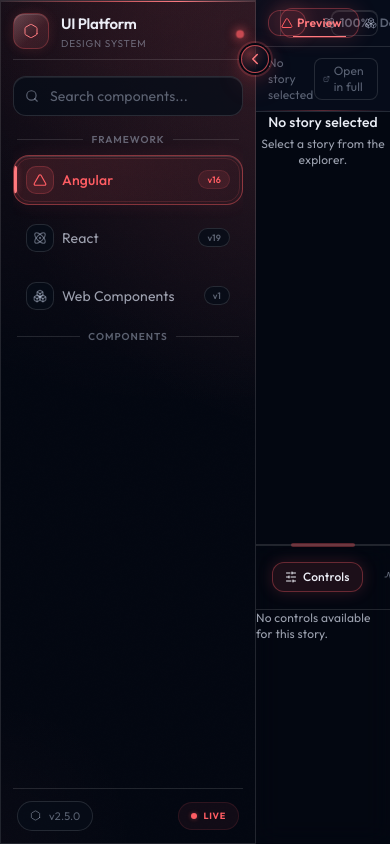
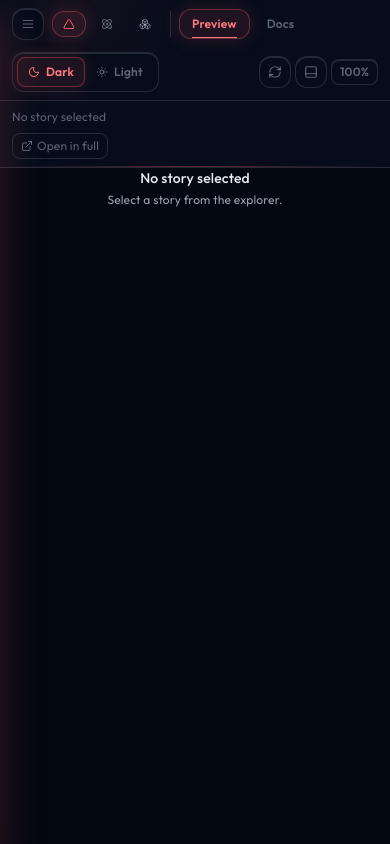
Before and after one commit to karan-technous/web-componenets-custome-lib, a React (Vite) app in the folder ui-platform/apps/bridge-app/: page / in a window 390 px wide. Built offline with nearby package versions, Linux system fonts and the light colour scheme.

Commit message:
changes in doc ui and mobile responsive

```diff
--- a/ui-platform/apps/bridge-app/src/App.tsx
+++ b/ui-platform/apps/bridge-app/src/App.tsx
@@ -40,10 +40,32 @@
   const [currentUrl, setCurrentUrl] = useState("");
   const [actionLogs, setActionLogs] = useState<ActionLogEntry[]>([]);
   const [isSidebarCollapsed, setIsSidebarCollapsed] = useState(false);
+  const [isMobile, setIsMobile] = useState(false);
+  const [isMobileSidebarOpen, setIsMobileSidebarOpen] = useState(false);
 
   useEffect(() => {
     applyTheme(framework, appearance);
   }, [framework, appearance]);
+
+  useEffect(() => {
+    const mediaQuery = window.matchMedia("(max-width: 1023px)");
+    const updateLayout = () => {
+      const mobile = mediaQuery.matches;
+      setIsMobile(mobile);
+      if (!mobile) {
+        setIsMobileSidebarOpen(false);
+      }
+      if (mobile) {
+        setIsSidebarCollapsed(false);
+        setShowPanel(false);
+        setPanelHeight(260);
+      }
+    };
+
+    updateLayout();
+    mediaQuery.addEventListener("change", updateLayout);
+    return () => mediaQuery.removeEventListener("change", updateLayout);
+  }, []);
 
   useEffect(() => {
     const handler = (event: KeyboardEvent) => {
@@ -84,12 +106,18 @@
       return getInitialSelectedStory(value);
     });
     addAction("onFrameworkChange", value);
+    if (isMobile) {
+      setIsMobileSidebarOpen(false);
+    }
   };
 
   const handleStorySelect = (storyId: string, storyName: string) => {
     const next = resolveStorySelection(storyId, storyName);
     setSelection(next);
     addAction("onClick", `${storyId}/${storyName}`);
+    if (isMobile) {
+      setIsMobileSidebarOpen(false);
+    }
   };
 
   const handlePropChange = (key: string, value: string | boolean) => {
@@ -156,11 +184,43 @@
   return (
     <main className="h-screen overflow-hidden">
       <div
-        className="grid h-full transition-[grid-template-columns] duration-300 ease-out"
+        className="relative grid h-full transition-[grid-template-columns] duration-300 ease-out"
         style={{
-          gridTemplateColumns: isSidebarCollapsed ? "88px 1fr" : "256px 1fr",
+          gridTemplateColumns: isMobile
+            ? "1fr"
+            : isSidebarCollapsed
+              ? "88px 1fr"
+              : "256px 1fr",
         }}
       >
+        {isMobile ? (
+          <>
+            <div
+              className={`absolute inset-0 z-30 bg-[rgb(6, 12, 26)] backdrop-blur-[4px] transition-opacity duration-300 ${
+                isMobileSidebarOpen
+                  ? "pointer-events-auto opacity-100"
+                  : "pointer-events-none opacity-0"
+              }`}
+              onClick={() => setIsMobileSidebarOpen(false)}
+            />
+            <div
+              className={`absolute left-0 top-0 z-40 h-full w-[320px] max-w-full transition-transform duration-300 ease-out bg-[var(--bride-bg)] ${
+                isMobileSidebarOpen ? "translate-x-0" : "-translate-x-full"
+              }`}
+            >
+              <Sidebar
+                stories={filteredStories}
+                framework={framework}
+                selectedStoryId={selection?.storyId ?? ""}
+                selectedStory={selection?.storyName ?? ""}
+                isCollapsed={false}
+                onToggleCollapse={() => setIsMobileSidebarOpen(false)}
+                onFrameworkChange={handleFrameworkChange}
+                onSelectStory={handleStorySelect}
+              />
+            </div>
+          </>
+        ) : (
           <Sidebar
             stories={filteredStories}
             framework={framework}
@@ -173,6 +233,7 @@
             onFrameworkChange={handleFrameworkChange}
             onSelectStory={handleStorySelect}
           />
+        )}
 
         <div className="relative z-10 flex min-h-0 flex-col overflow-hidden bg-[color:var(--bride-bg)]">
           <Toolbar
@@ -192,6 +253,9 @@
             onOpenNewTab={handleOpenNewTab}
             showPanel={showPanel}
             onTogglePanel={() => setShowPanel((prev) => !prev)}
+            showSidebarToggle={isMobile}
+            isSidebarOpen={isMobileSidebarOpen}
+            onToggleSidebar={() => setIsMobileSidebarOpen((open) => !open)}
           />
 
           <div className="relative min-h-0 flex-1 overflow-hidden">
--- a/ui-platform/apps/bridge-app/src/components/BottomPanel.tsx
+++ b/ui-platform/apps/bridge-app/src/components/BottomPanel.tsx
@@ -91,8 +91,8 @@
             onValueChange={(value) => onTabChange(value as BottomTab)}
             className="h-full bg-[var(--bride-glass-surface)] shadow-[inset_0_1px_0_var(--bride-border-subtle)] backdrop-blur-[12px]"
           >
-            <div className="flex items-center justify-between border-b border-[color:var(--bride-border-subtle)] px-4 py-3">
-              <Tabs.List className="flex items-center gap-2">
+            <div className="flex flex-col gap-3 border-b border-[color:var(--bride-border-subtle)] px-4 py-3 sm:flex-row sm:items-center sm:justify-between">
+              <Tabs.List className="flex flex-wrap items-center gap-2">
                 {tabs.map((tab) => {
                   const Icon = tab.icon;
                   return (
@@ -107,7 +107,7 @@
                   );
                 })}
               </Tabs.List>
-              <div className="rounded-full border border-[color:var(--docs-accent-border)] bg-[color:var(--docs-accent-surface)] px-3 py-1 text-[10px] font-semibold uppercase tracking-[0.08em] text-[color:var(--docs-accent-strong)]">
+              <div className="w-fit rounded-full border border-[color:var(--docs-accent-border)] bg-[color:var(--docs-accent-surface)] px-3 py-1 text-[10px] font-semibold uppercase tracking-[0.08em] text-[color:var(--docs-accent-strong)]">
                 Props
                 <span className="ml-2 text-[color:var(--bride-text-muted)]">
                   {propsCount} props
--- a/ui-platform/apps/bridge-app/src/components/PreviewCanvas.tsx
+++ b/ui-platform/apps/bridge-app/src/components/PreviewCanvas.tsx
@@ -206,7 +206,7 @@
               animate={{ opacity: 1 }}
               exit={{ opacity: 0 }}
               transition={{ duration: 0.15 }}
-              className="absolute inset-6 z-20 flex items-center justify-center rounded-xl border border-[color:var(--bride-border-subtle)] bg-[var(--bride-glass-dark)] shadow-[inset_0_1px_0_var(--bride-border-subtle)] backdrop-blur-[18px]"
+              className="absolute inset-3 z-20 flex items-center justify-center rounded-xl border border-[color:var(--bride-border-subtle)] bg-[var(--bride-glass-dark)] shadow-[inset_0_1px_0_var(--bride-border-subtle)] backdrop-blur-[18px] sm:inset-6"
             >
               <span className="text-xs text-[color:var(--bride-text-soft)]">
                 Loading preview...
@@ -215,7 +215,7 @@
           )}
         </AnimatePresence>
 
-        <div className="relative z-10 flex h-full w-full items-center justify-center overflow-hidden bg-[var(--bride-glass-dark)] shadow-[inset_0_1px_0_var(--bride-border-subtle)] p-7">
+        <div className="relative z-10 flex h-full w-full items-center justify-center overflow-hidden bg-[var(--bride-glass-dark)] p-3 shadow-[inset_0_1px_0_var(--bride-border-subtle)] sm:p-5 lg:p-7">
           <div className="pointer-events-none absolute inset-0 bg-[linear-gradient(var(--bride-border-subtle)_1px,transparent_1px),linear-gradient(90deg,var(--bride-border-subtle)_1px,transparent_1px)] bg-[size:24px_24px] opacity-15" />
           <div
             className="relative h-full w-full overflow-hidden"
--- a/ui-platform/apps/bridge-app/src/components/Sidebar.tsx
+++ b/ui-platform/apps/bridge-app/src/components/Sidebar.tsx
@@ -114,7 +114,7 @@
         type="button"
         onClick={onToggleCollapse}
         aria-label={isCollapsed ? "Expand sidebar" : "Collapse sidebar"}
-        className="absolute right-0 top-11 z-30 flex h-7 w-7 translate-x-1/2 items-center justify-center rounded-full border text-[color:var(--bride-primary-light)] transition hover:scale-[1.03]"
+        className="absolute right-0 top-11 z-30 hidden h-7 w-7 translate-x-1/2 items-center justify-center rounded-full border text-[color:var(--bride-primary-light)] transition hover:scale-[1.03] lg:flex"
         style={{
           borderColor: "rgba(var(--bride-primary-rgb), 0.7)",
           background:
@@ -533,7 +533,7 @@
               size={11}
               className="text-[color:var(--bride-text-muted)]"
             />
-            {!isCollapsed ? <span>v2.5.0</span> : null}
+            {!isCollapsed ? <span>v1.0.1</span> : null}
           </div>
           {!isCollapsed ? (
             <div className="flex items-center gap-1.5 rounded-full border border-[rgba(var(--bride-primary-rgb),0.12)] bg-[rgba(var(--bride-primary-rgb),0.06)] px-3 py-1.5">
--- a/ui-platform/apps/bridge-app/src/components/Toolbar.tsx
+++ b/ui-platform/apps/bridge-app/src/components/Toolbar.tsx
@@ -4,6 +4,7 @@
   Atom,
   Boxes,
   ExternalLink,
+  Menu,
   Moon,
   PanelBottom,
   RefreshCw,
@@ -35,6 +36,9 @@
   onOpenNewTab: () => void;
   showPanel: boolean;
   onTogglePanel: () => void;
+  showSidebarToggle: boolean;
+  isSidebarOpen: boolean;
+  onToggleSidebar: () => void;
 }
 
 function ToolButton({
@@ -88,27 +92,43 @@
   onOpenNewTab,
   showPanel,
   onTogglePanel,
+  showSidebarToggle,
+  isSidebarOpen,
+  onToggleSidebar,
 }: ToolbarProps) {
   return (
     <header className="relative overflow-hidden border-b border-[color:var(--bride-border-subtle)] bg-[var(--bride-bg-elevated)]">
       <div className="pointer-events-none absolute inset-0 bg-[radial-gradient(circle_at_20%_0%,var(--docs-accent-glow),transparent_35%)] opacity-30" />
       <div className="pointer-events-none absolute inset-x-0 bottom-0 h-px bg-[linear-gradient(90deg,transparent,var(--docs-accent-border),transparent)]" />
       <div className="relative z-10">
-        <div className="flex items-center justify-between px-3 py-2">
-          <div className="flex min-w-0 items-center gap-3">
+        <div className="flex flex-wrap items-center justify-between gap-3 px-3 py-2">
+          <div className="flex min-w-0 flex-1 flex-wrap items-center gap-2 sm:gap-3">
+            {showSidebarToggle ? (
+              <ToolButton
+                label={isSidebarOpen ? "Close sidebar" : "Open sidebar"}
+                onClick={onToggleSidebar}
+              >
+                <Menu
+                  size={14}
+                  className={
+                    isSidebarOpen ? "text-[color:var(--bride-primary-light)]" : ""
+                  }
+                />
+              </ToolButton>
+            ) : null}
             <Tabs.Root
               value={framework}
               onValueChange={(value) => onFrameworkChange(value as Framework)}
               className="min-w-0"
             >
-              <Tabs.List className="relative flex items-center gap-1 border-r border-[color:var(--bride-border-subtle)] pr-3">
+              <Tabs.List className="relative flex items-center gap-1 border-r border-[color:var(--bride-border-subtle)] pr-2 sm:pr-3">
                 {frameworks.map((item) => {
                   const Icon = item.icon;
                   return (
                     <Tabs.Trigger
                       key={item.value}
                       value={item.value}
-                      className="bride-focus-ring inline-flex items-center gap-1.5 rounded-xl border border-transparent px-3 py-1.5 text-xs font-medium text-[color:var(--bride-text-muted)] transition-all duration-200 hover:text-[color:var(--bride-text)] data-[state=active]:border-[color:var(--docs-accent-border)] data-[state=active]:bg-[color:var(--docs-accent-surface)] data-[state=active]:text-[color:var(--bride-primary)] data-[state=active]:shadow-[0_0_18px_var(--docs-accent-glow)]"
+                      className="bride-focus-ring inline-flex items-center gap-1.5 rounded-xl border border-transparent px-2.5 py-1.5 text-xs font-medium text-[color:var(--bride-text-muted)] transition-all duration-200 hover:text-[color:var(--bride-text)] data-[state=active]:border-[color:var(--docs-accent-border)] data-[state=active]:bg-[color:var(--docs-accent-surface)] data-[state=active]:text-[color:var(--bride-primary)] data-[state=active]:shadow-[0_0_18px_var(--docs-accent-glow)] sm:px-3"
                     >
                       <Icon size={12} />
                       <span className="hidden sm:inline">{item.label}</span>
@@ -127,13 +147,13 @@
               <Tabs.List className="flex items-center gap-1 pl-0">
                 <Tabs.Trigger
                   value="preview"
-                  className="bride-focus-ring relative rounded-xl border border-transparent px-4 py-1.5 text-xs font-semibold text-[color:var(--bride-text-muted)] transition-all duration-200 hover:text-[color:var(--bride-text)] data-[state=active]:border-[color:var(--docs-accent-border)] data-[state=active]:bg-[color:var(--docs-accent-surface)] data-[state=active]:text-[color:var(--docs-accent-strong)] data-[state=active]:shadow-[0_0_20px_var(--docs-accent-glow)] data-[state=active]:after:absolute data-[state=active]:after:bottom-0 data-[state=active]:after:left-3 data-[state=active]:after:right-3 data-[state=active]:after:h-px data-[state=active]:after:bg-[color:var(--docs-accent-strong)]"
+                  className="bride-focus-ring relative rounded-xl border border-transparent px-3 py-1.5 text-xs font-semibold text-[color:var(--bride-text-muted)] transition-all duration-200 hover:text-[color:var(--bride-text)] data-[state=active]:border-[color:var(--docs-accent-border)] data-[state=active]:bg-[color:var(--docs-accent-surface)] data-[state=active]:text-[color:var(--docs-accent-strong)] data-[state=active]:shadow-[0_0_20px_var(--docs-accent-glow)] data-[state=active]:after:absolute data-[state=active]:after:bottom-0 data-[state=active]:after:left-3 data-[state=active]:after:right-3 data-[state=active]:after:h-px data-[state=active]:after:bg-[color:var(--docs-accent-strong)] sm:px-4"
                 >
                   Preview
                 </Tabs.Trigger>
                 <Tabs.Trigger
                   value="docs"
-                  className="bride-focus-ring relative rounded-xl border border-transparent px-4 py-1.5 text-xs font-semibold text-[color:var(--bride-text-muted)] transition-all duration-200 hover:text-[color:var(--bride-text)] data-[state=active]:border-[color:var(--docs-accent-border)] data-[state=active]:bg-[color:var(--docs-accent-surface)] data-[state=active]:text-[color:var(--docs-accent-strong)] data-[state=active]:shadow-[0_0_20px_var(--docs-accent-glow)] data-[state=active]:after:absolute data-[state=active]:after:bottom-0 data-[state=active]:after:left-3 data-[state=active]:after:right-3 data-[state=active]:after:h-px data-[state=active]:after:bg-[color:var(--docs-accent-strong)]"
+                  className="bride-focus-ring relative rounded-xl border border-transparent px-3 py-1.5 text-xs font-semibold text-[color:var(--bride-text-muted)] transition-all duration-200 hover:text-[color:var(--bride-text)] data-[state=active]:border-[color:var(--docs-accent-border)] data-[state=active]:bg-[color:var(--docs-accent-surface)] data-[state=active]:text-[color:var(--docs-accent-strong)] data-[state=active]:shadow-[0_0_20px_var(--docs-accent-glow)] data-[state=active]:after:absolute data-[state=active]:after:bottom-0 data-[state=active]:after:left-3 data-[state=active]:after:right-3 data-[state=active]:after:h-px data-[state=active]:after:bg-[color:var(--docs-accent-strong)] sm:px-4"
                 >
                   Docs
                 </Tabs.Trigger>
@@ -141,12 +161,12 @@
             </Tabs.Root>
           </div>
 
-          <div className="flex items-center gap-2">
-            <div className="hidden items-center rounded-xl border border-[color:var(--bride-border-subtle)] bg-[color:var(--bride-bg-elevated)] p-1 shadow-[inset_0_1px_0_var(--bride-border-subtle)] md:flex">
+          <div className="flex w-full items-center justify-between gap-2 sm:w-auto sm:justify-end">
+            <div className="flex items-center rounded-xl border border-[color:var(--bride-border-subtle)] bg-[color:var(--bride-bg-elevated)] p-1 shadow-[inset_0_1px_0_var(--bride-border-subtle)]">
               <button
                 type="button"
                 onClick={() => onAppearanceChange("dark")}
-                className={`bride-focus-ring inline-flex items-center gap-1.5 rounded-lg px-3 py-1.5 text-xs font-semibold transition-all duration-200 ${
+                className={`bride-focus-ring inline-flex items-center gap-1.5 rounded-lg px-2.5 py-1.5 text-xs font-semibold transition-all duration-200 sm:px-3 ${
                   appearance === "dark"
                     ? "border border-[color:var(--docs-accent-border)] bg-[color:var(--docs-accent-surface)] text-[color:var(--docs-accent-strong)] shadow-[0_0_16px_var(--docs-accent-glow)]"
                     : "border border-transparent text-[color:var(--bride-text-muted)] hover:text-[color:var(--bride-text)]"
@@ -158,7 +178,7 @@
               <button
                 type="button"
                 onClick={() => onAppearanceChange("light")}
-                className={`bride-focus-ring inline-flex items-center gap-1.5 rounded-lg px-3 py-1.5 text-xs font-semibold transition-all duration-200 ${
+                className={`bride-focus-ring inline-flex items-center gap-1.5 rounded-lg px-2.5 py-1.5 text-xs font-semibold transition-all duration-200 sm:px-3 ${
                   appearance === "light"
                     ? "border border-[color:var(--docs-accent-border)] bg-[color:var(--docs-accent-surface)] text-[color:var(--docs-accent-strong)] shadow-[0_0_16px_var(--docs-accent-glow)]"
                     : "border border-transparent text-[color:var(--bride-text-muted)] hover:text-[color:var(--bride-text)]"
@@ -168,7 +188,7 @@
                 Light
               </button>
             </div>
-            <div className="hidden items-center gap-1 md:flex">
+            <div className="hidden items-center gap-1 xl:flex">
               <ToolButton label="Zoom in" onClick={onZoomIn}>
                 <ZoomIn size={14} />
               </ToolButton>
@@ -193,14 +213,29 @@
                 />
               </ToolButton>
             </div>
-            <span className="rounded-lg border border-[color:var(--bride-border-subtle)] bg-[color:var(--bride-bg-elevated)] px-2 py-1 text-xs font-semibold text-[color:var(--bride-text-muted)] shadow-[inset_0_1px_0_var(--bride-border-subtle)]">
-              {Math.round(zoom * 100)}%
-            </span>
+            <div className="flex items-center gap-1 sm:gap-2">
+              <div className="flex items-center gap-1 xl:hidden">
+                <ToolButton label="Refresh preview" onClick={onRefresh}>
+                  <RefreshCw size={14} />
+                </ToolButton>
+                <ToolButton label="Toggle panel" onClick={onTogglePanel}>
+                  <PanelBottom
+                    size={14}
+                    className={
+                      showPanel ? "text-[color:var(--bride-primary-light)]" : ""
+                    }
+                  />
+                </ToolButton>
+              </div>
+              <span className="rounded-lg border border-[color:var(--bride-border-subtle)] bg-[color:var(--bride-bg-elevated)] px-2 py-1 text-xs font-semibold text-[color:var(--bride-text-muted)] shadow-[inset_0_1px_0_var(--bride-border-subtle)]">
+                {Math.round(zoom * 100)}%
+              </span>
+            </div>
           </div>
         </div>
 
-        <div className="flex items-center justify-between border-t border-[color:var(--bride-border-subtle)] px-3 py-2">
-          <p className="text-xs text-[color:var(--bride-text-muted)]">
+        <div className="flex flex-col gap-2 border-t border-[color:var(--bride-border-subtle)] px-3 py-2 sm:flex-row sm:items-center sm:justify-between">
+          <p className="min-w-0 text-xs text-[color:var(--bride-text-muted)]">
             {selection ? (
               <>
                 Components / {selection.componentTitle} /{" "}
@@ -216,7 +251,7 @@
             href={currentUrl || "#"}
             target="_blank"
             rel="noreferrer"
-            className="bride-focus-ring inline-flex items-center gap-1 rounded-lg border border-[color:var(--bride-border-subtle)] bg-[color:var(--bride-bg-elevated)] px-2 py-1 text-xs text-[color:var(--bride-text-muted)] transition-all duration-200 hover:text-[color:var(--bride-text)] hover:shadow-[0_0_12px_var(--docs-accent-glow)]"
+            className="bride-focus-ring inline-flex w-fit items-center gap-1 rounded-lg border border-[color:var(--bride-border-subtle)] bg-[color:var(--bride-bg-elevated)] px-2 py-1 text-xs text-[color:var(--bride-text-muted)] transition-all duration-200 hover:text-[color:var(--bride-text)] hover:shadow-[0_0_12px_var(--docs-accent-glow)]"
           >
             <ExternalLink size={12} />
             Open in full
```
Also changed, not shown: ui-platform/apps/bridge-app/src/components/ControlsTable.tsx (+7 -7 lines), ui-platform/apps/bridge-app/src/docs/DocsPage.tsx (+9 -9 lines). Lines whose indentation alone changed are shown as unchanged.
